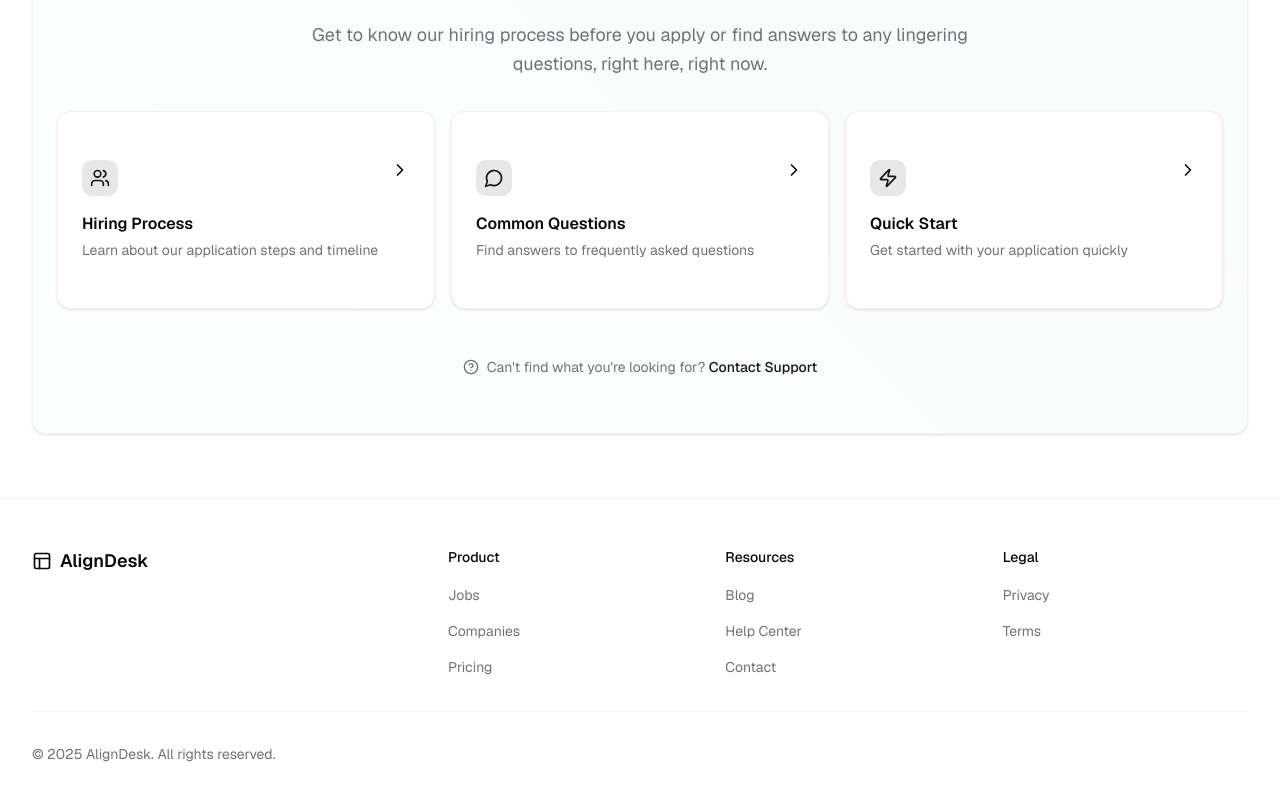
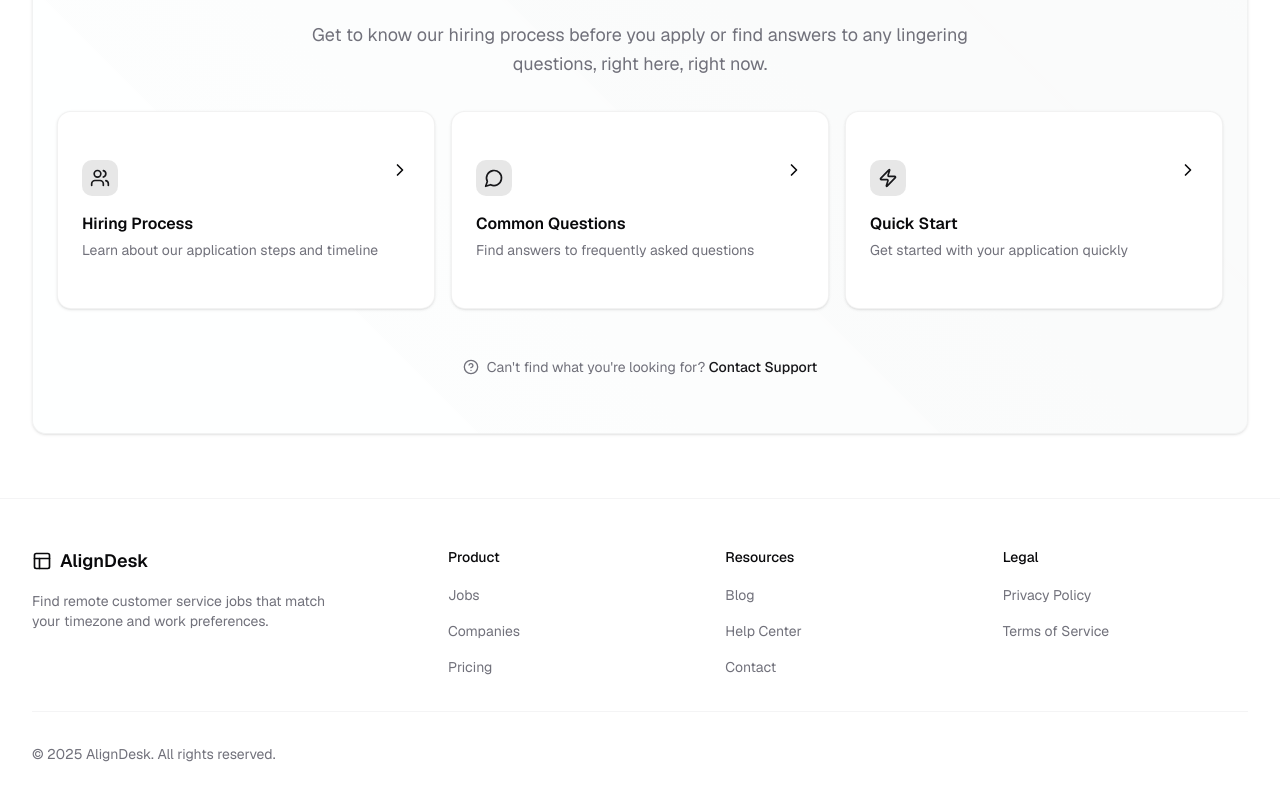
Before and after one commit to katsuragawaa/aligndesk, a Next.js app: page / in a window 1280 px wide. Shown: the part 3170-3970 px from the top of the page. Built offline with nearby package versions, Linux system fonts and the light colour scheme.

Commit message:
feat: improve footer accessibility and semantics with ARIA attributes and enhanced link labels

```diff
--- a/components/footer.tsx
+++ b/components/footer.tsx
@@ -13,27 +13,50 @@ const footerLinks = {
     { label: "Contact", href: "/contact" },
   ],
   legal: [
-    { label: "Privacy", href: "/privacy" },
-    { label: "Terms", href: "/terms" },
+    { label: "Privacy Policy", href: "/privacy" },
+    { label: "Terms of Service", href: "/terms" },
   ],
 };
 
 export function Footer() {
   return (
-    <footer className="border-border/40 border-t">
+    <footer
+      className="border-border/40 border-t"
+      role="contentinfo"
+      aria-label="Site footer"
+    >
       <div className="mx-auto w-full max-w-7xl px-4 py-8 sm:px-6 sm:py-12 lg:px-8">
         <div className="grid gap-8 sm:grid-cols-3">
           <div>
-            <Link href="/" className="flex items-center gap-2">
-              <Layout className="h-5 w-5" />
+            <Link
+              href="/"
+              className="flex items-center gap-2"
+              aria-label="AlignDesk home"
+            >
+              <Layout className="h-5 w-5" aria-hidden="true" />
               <span className="text-lg font-semibold">AlignDesk</span>
             </Link>
+            <p className="text-muted-foreground mt-4 hidden max-w-xs text-sm sm:block">
+              Find remote customer service jobs that match your timezone and
+              work preferences.
+            </p>
           </div>
 
-          <div className="grid grid-cols-2 gap-8 sm:col-span-2 sm:grid-cols-3">
+          <nav
+            className="grid grid-cols-2 gap-8 sm:col-span-2 sm:grid-cols-3"
+            aria-label="Footer navigation"
+          >
             <div>
-              <p className="mb-3 text-sm font-medium sm:mb-4">Product</p>
-              <ul className="space-y-2.5 sm:space-y-3">
+              <p
+                className="mb-3 text-sm font-medium sm:mb-4"
+                id="footer-product"
+              >
+                Product
+              </p>
+              <ul
+                className="space-y-2.5 sm:space-y-3"
+                aria-labelledby="footer-product"
+              >
                 {footerLinks.product.map((link) => (
                   <li key={link.href}>
                     <Link
@@ -47,8 +70,16 @@ export function Footer() {
               </ul>
             </div>
             <div>
-              <p className="mb-3 text-sm font-medium sm:mb-4">Resources</p>
-              <ul className="space-y-2.5 sm:space-y-3">
+              <p
+                className="mb-3 text-sm font-medium sm:mb-4"
+                id="footer-resources"
+              >
+                Resources
+              </p>
+              <ul
+                className="space-y-2.5 sm:space-y-3"
+                aria-labelledby="footer-resources"
+              >
                 {footerLinks.resources.map((link) => (
                   <li key={link.href}>
                     <Link
@@ -62,8 +93,13 @@ export function Footer() {
               </ul>
             </div>
             <div className="col-span-2 sm:col-span-1">
-              <p className="mb-3 text-sm font-medium sm:mb-4">Legal</p>
-              <ul className="space-y-2.5 sm:space-y-3">
+              <p className="mb-3 text-sm font-medium sm:mb-4" id="footer-legal">
+                Legal
+              </p>
+              <ul
+                className="space-y-2.5 sm:space-y-3"
+                aria-labelledby="footer-legal"
+              >
                 {footerLinks.legal.map((link) => (
                   <li key={link.href}>
                     <Link
@@ -76,7 +112,7 @@ export function Footer() {
                 ))}
               </ul>
             </div>
-          </div>
+          </nav>
         </div>
 
         <div className="border-border/40 mt-8 border-t pt-8">
```
